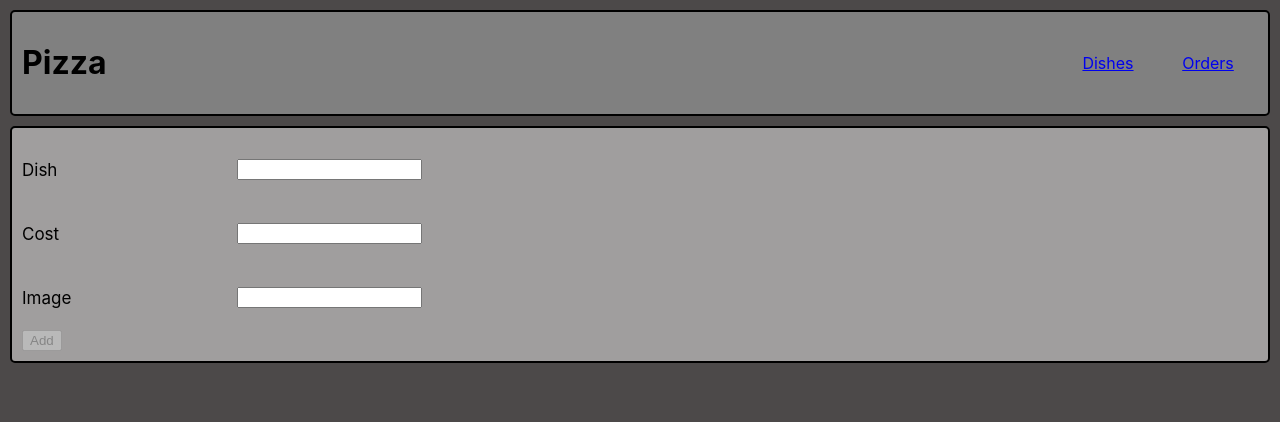
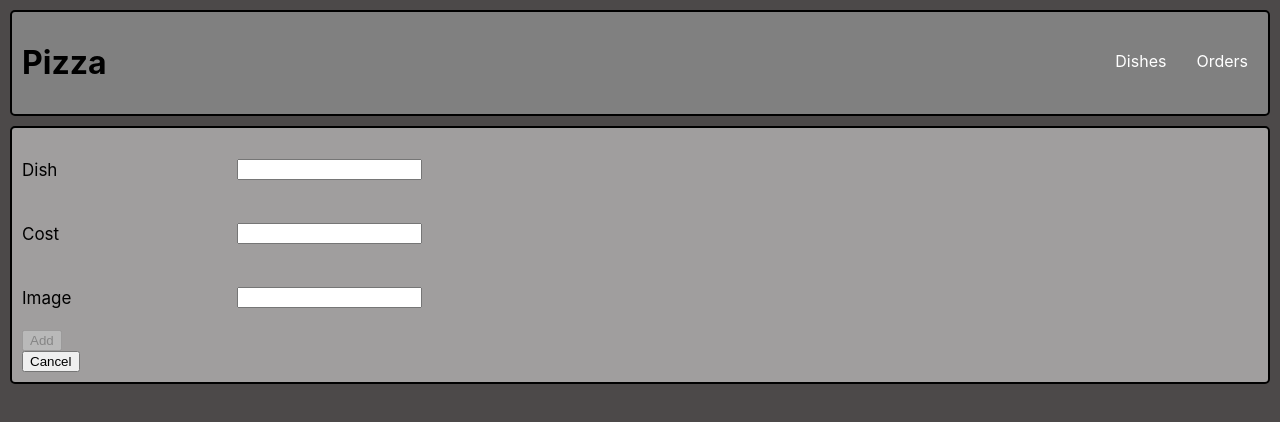
Before and after one commit to TsoyDanil/menu_app, a React (Create React App) app in the folder labwork/: page /add-form in a window 1280 px wide. Shown: the top 422 px of the page. Built offline with nearby package versions, Linux system fonts and the light colour scheme; no server answers.

Commit message:
#4 switched styles of navlinks + added go back(cancel) btns inside add and edit forms

```diff
--- a/labwork/src/components/Header/Header.css
+++ b/labwork/src/components/Header/Header.css
@@ -14,15 +14,44 @@
     max-width: 200px;
     width: 100%;
     display: flex;
-    justify-content: space-around;
     align-items: center;
+    justify-content: flex-end;
 }
 
-.NavigLink_styles{
+/* .NavigLink_styles{
     display: flex;
     list-style-type: none;
     min-width: 90px;
     background: transparent;
     align-items: center;
     justify-content: center;
+} */
+
+.NavigLink_styles{
+    margin-left: 10px;
+    height: 100%;
+    display: flex;
+    align-items: center;
+    box-sizing: border-box;
 }
+
+.NavigLink_styles a {
+    color: white;
+    height: 100%;
+    padding: 10px;
+    border-bottom: 4px solid transparent;
+
+    text-decoration: none;
+    width: 100%;
+    display: block;
+    box-sizing: border-box;
+}
+
+.NavigLink_styles a:hover,
+.NavigLink_styles a:active,
+.NavigLink_styles a.active {
+    background-color: rgb(84, 83, 83);
+    border-bottom: 4px solid black;
+    border-radius: 3px;
+    color: white;
+}
--- a/labwork/src/containers/AddDishForm/AddDishForm.tsx
+++ b/labwork/src/containers/AddDishForm/AddDishForm.tsx
@@ -1,5 +1,6 @@
 import React, { ChangeEvent, FormEvent, useEffect, useState } from 'react'
 import { shallowEqual, useSelector } from "react-redux";
+import { useNavigate } from 'react-router-dom';
 import { Loader } from '../../components/UI/Loader/Loader';
 import IDish from "../../interfaces/IDish";
 import { getMenu, postNewDish } from '../../store/Menu/menu.slice';
@@ -9,6 +10,8 @@ import './AddDishForm.css'
 const AddDishForm: React.FunctionComponent = (): React.ReactElement => {
 
     const dispatch = useAppDispatch()
+
+    const navigate = useNavigate()
 
     const {loading} = useSelector((state: AppState) => state.menu, shallowEqual)
 
@@ -73,10 +76,14 @@ const AddDishForm: React.FunctionComponent = (): React.ReactElement => {
                             <input type={'text'} name={'imageSrc'} onChange={(event)=>{inputHandler(event)}}/>
                         </div>
                         <button
-                        disabled={buttonDisabled}
-                        className="AddForm__button"
-                    >Add</button>
-                    </form>
+                            disabled={buttonDisabled}
+                            className="AddForm__button"
+                        >Add</button>
+                        </form>
+                        <button
+                            onClick={() => navigate(-1)}
+                            className="AddForm__button"
+                        >Cancel</button>
                 </>
             }
         </div>
--- a/labwork/src/containers/EditDishForm/EditDishForm.tsx
+++ b/labwork/src/containers/EditDishForm/EditDishForm.tsx
@@ -1,6 +1,6 @@
 import React, { ChangeEvent, FormEvent, useEffect, useState } from 'react'
 import { shallowEqual, useSelector } from "react-redux";
-import { useParams } from 'react-router-dom';
+import { useNavigate, useParams } from 'react-router-dom';
 import { Loader } from '../../components/UI/Loader/Loader';
 import IDish from "../../interfaces/IDish";
 import IMenuCombinedData from '../../interfaces/IMenuCombinedData';
@@ -11,6 +11,8 @@ import './EditDishForm.css'
 const EditDishForm: React.FunctionComponent = (): React.ReactElement => {
 
     const dispatch = useAppDispatch()
+
+    const navigate = useNavigate()
 
     const {loading, dishes} = useSelector((state: AppState) => state.menu, shallowEqual)
 
@@ -85,6 +87,10 @@ const EditDishForm: React.FunctionComponent = (): React.ReactElement => {
                         className="EditForm__button"
                     >Save changes</button>
                     </form>
+                    <button
+                            onClick={() => navigate(-1)}
+                            className="AddForm__button"
+                    >Cancel</button>
                 </>
             }
         </div>
--- a/labwork/src/containers/OrdersPage/OrdersPage.css
+++ b/labwork/src/containers/OrdersPage/OrdersPage.css
@@ -7,6 +7,10 @@
     flex-direction: column;
     align-items: baseline;
     background: wheat;
+}
+
+.OrdersPage p {
+    margin: 5px 0;
 }
 
 .Orders_container{
```
